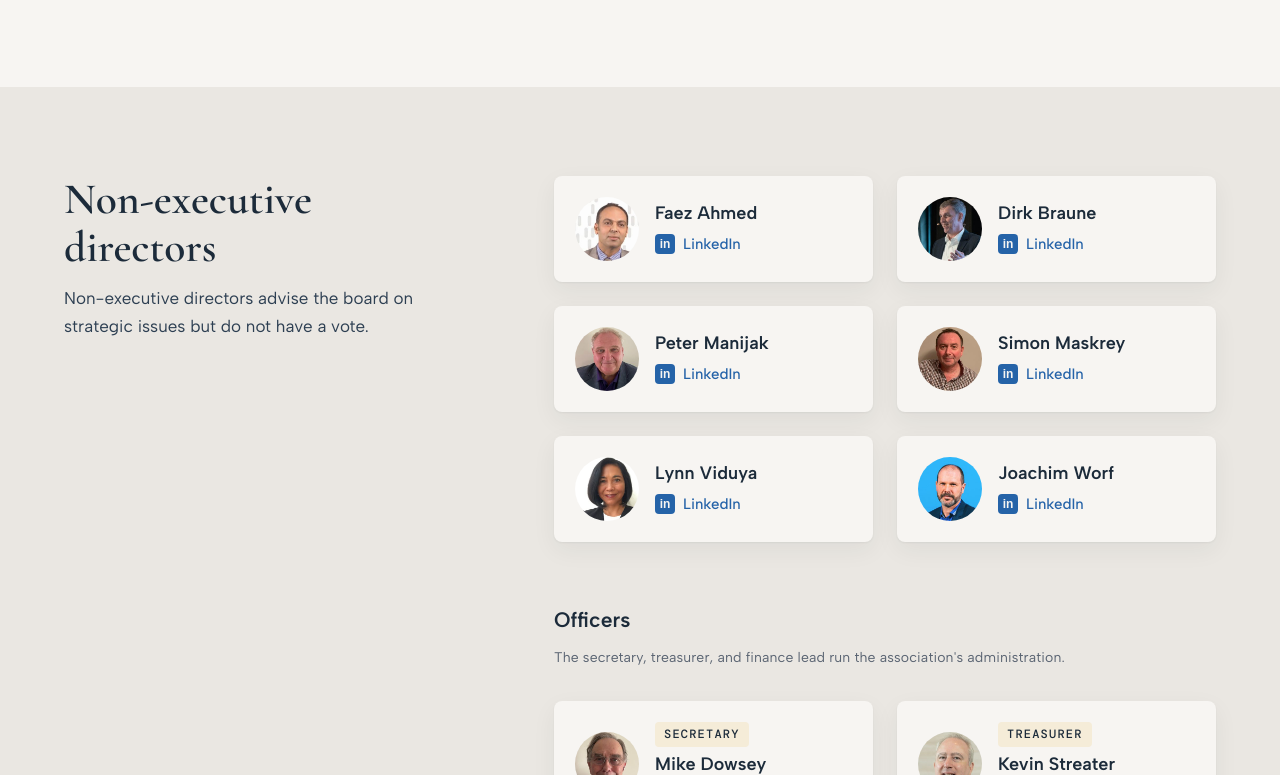
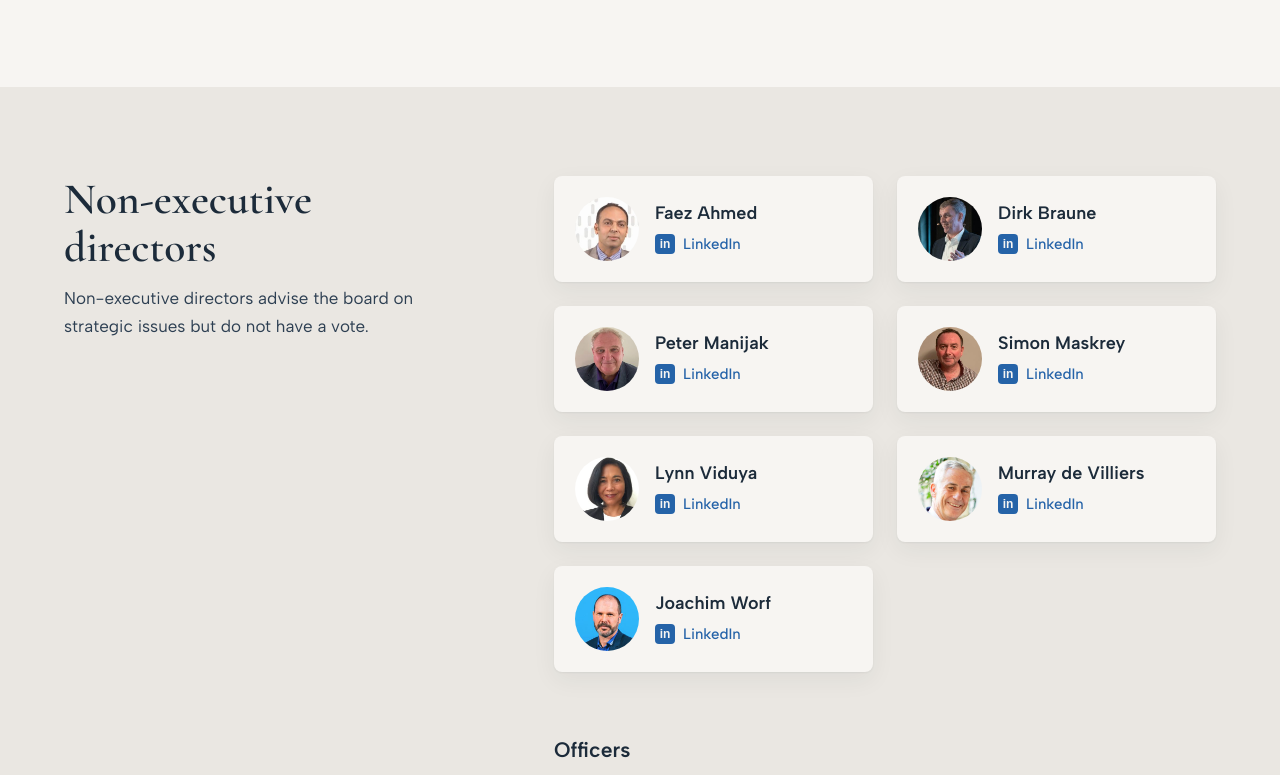
Before and after one commit to stevenjcarr/cedma-enterprise-website, a plain HTML site: page board.html in a window 1280 px wide. Shown: the part 1503-2278 px from the top of the page. Drawn offline with Linux system fonts and the light colour scheme.

Commit message:
Add Murray de Villiers as a non-executive director
- New card with photo and LinkedIn link, in surname order
- Board intro now says seven non-executive directors

Co-Authored-By: Claude Opus 5.5 <noreply@anthropic.com>
Claude-Session: https://claude.ai/code/session_015LPzoP4nrkYK1X1L7raUwx

```diff
--- a/board.html
+++ b/board.html
@@ -65,7 +65,7 @@
           </ol>
         </nav>
         <h1>The board</h1>
-        <p class="lead">CEdMA Enterprise is governed by nine elected directors, each serving a three-year term. Six non-executive directors and the association&#39;s officers support their work.</p>
+        <p class="lead">CEdMA Enterprise is governed by nine elected directors, each serving a three-year term. Seven non-executive directors and the association&#39;s officers support their work.</p>
       </div>
       <div class="container page-head__mark"><span class="page-head__dot"></span></div>
     </section>
@@ -148,6 +148,10 @@
             <article class="card person-row">
               <img class="avatar avatar--sm" src="assets/board/lynn-viduya.jpg" alt="" width="240" height="240" loading="lazy">
               <div class="person__text"><h3>Lynn Viduya</h3><a class="li-link" href="https://www.linkedin.com/in/lynn-marie-viduya/" target="_blank" rel="noopener"><span class="li-icon" aria-hidden="true">in</span>LinkedIn<span class="visually-hidden"> profile for Lynn Viduya</span></a></div>
+            </article>
+            <article class="card person-row">
+              <img class="avatar avatar--sm" src="assets/board/murray-de-villiers.jpg" alt="" width="240" height="240" loading="lazy">
+              <div class="person__text"><h3>Murray de Villiers</h3><a class="li-link" href="https://www.linkedin.com/in/murraydevilliers/" target="_blank" rel="noopener"><span class="li-icon" aria-hidden="true">in</span>LinkedIn<span class="visually-hidden"> profile for Murray de Villiers</span></a></div>
             </article>
             <article class="card person-row">
               <img class="avatar avatar--sm" src="assets/board/joachim-worf.jpg" alt="" width="240" height="240" loading="lazy">
```
Also changed, not shown: assets/board/murray-de-villiers.jpg (added).
